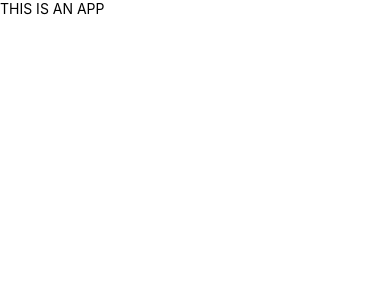
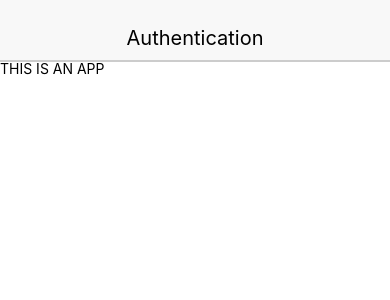
Before and after one commit to MuteBard/ReactNative, a React Native app in the folder auth/: screen / in a window 390 px wide. Shown: the top 300 px of the page. Built offline with nearby package versions, Linux system fonts and the light colour scheme.

Commit message:
reusable component refactor, power of import/export

```diff
--- a/auth/src/App.js
+++ b/auth/src/App.js
@@ -1,10 +1,12 @@
 import React, {Component} from 'react';
 import {View, Text} from 'react-native';
+import {Header} from './components/common';
 
 class App extends Component{
   render(){
     return(
       <View>
+        <Header headerText="Authentication"/>
         <Text>THIS IS AN APP</Text>
       </View>
     )
--- /dev/null
+++ b/auth/src/components/common/Button.js
@@ -0,0 +1,41 @@
+import React from 'react';
+import {Text, TouchableOpacity} from 'react-native';
+
+/*
+React Native linking is different from browser linking, there are no anchor tags
+In the docs under APIS there is Linking
+
+*/
+
+const Button = ({whenPressed, children}) => {
+  const {buttonStyle, textStyle} = styles;
+  return(
+    <TouchableOpacity onPress={whenPressed} style={buttonStyle}>
+      <Text style={textStyle}>{children}</Text>
+    </TouchableOpacity>
+  );
+};
+
+const styles = {
+  buttonStyle:{
+    flex: 1,
+    alignSelf: 'stretch',
+    backgroundColor: '#fff',
+    borderRadius: 5,
+    borderWidth: 1,
+    borderColor: '#007aff',
+    marginLeft: 5,
+    marginRight: 5
+  },
+  textStyle:{
+    alignSelf: 'center',
+    color: '#007aff',
+    fontSize: 16,
+    fontWeight: '600',
+    paddingTop:10,
+    paddingBottom:10
+  }
+}
+
+// export {Button: Button}; not valid therefore you can do ..
+export {Button}
--- /dev/null
+++ b/auth/src/components/common/Card.js
@@ -0,0 +1,30 @@
+//The purpose of this functional component is to serve as a glorified div
+//and to help with styling
+import React from 'react';
+import {View} from 'react-native';
+
+const Card = (props) => {
+  return (
+    <View style={styles.containerStyle}>
+      {props.children}
+    </View>
+  );
+}
+const styles = {
+  containerStyle: {
+    borderWidth: 1,
+    borderRadius: 2,
+    borderColor: '#ddd',
+    borderBottomWidth: 0,
+    shadowColor: '#000',
+    shadowOffset: {width: 0, height: 2},
+    shadowOpacity: 0.1,
+    shadowRadius: 2,
+    elevation : 1,
+    marginLeft: 5,
+    marginRight: 5,
+    marginTop: 10
+  }
+};
+
+export {Card}
--- /dev/null
+++ b/auth/src/components/common/CardSection.js
@@ -0,0 +1,22 @@
+import React from 'react';
+import {View} from 'react-native';
+
+const CardSection = (props) =>{
+  return(
+    <View style={styles.containerStyle}>{props.children}</View>
+  );
+};
+
+const styles = {
+  containerStyle:{
+    borderBottomWidth: 1,
+    padding: 5,
+    backgroundColor: '#fff',
+    justifyContent: 'flex-start',
+    flexDirection: 'row',
+    borderColor: '#ddd',
+    position: 'relative'
+
+  }
+}
+export {CardSection}
--- /dev/null
+++ b/auth/src/components/common/Header.js
@@ -0,0 +1,32 @@
+import React from 'react';
+import {Text, View} from 'react-native';
+
+
+const Header = (props) =>{
+  const {textStyle, viewStyle} = styles;
+  return (
+    <View style={viewStyle}>
+      <Text style={textStyle}>{props.headerText}</Text>
+    </View>
+  );
+};
+
+const styles = {
+  viewStyle:{
+    backgroundColor:  '#f8f8f8',
+    justifyContent: 'center',
+    alignItems : 'center',
+    height : 60,
+    paddingTop: 15,
+    shadowColor: '#000',
+    shadowOffset: {width: 0, height: 2},
+    shadowOpacity: 0.2,
+    elevation: 2,
+    position: 'relative'
+  },
+  textStyle:{
+    fontSize: 20
+  }
+};
+
+export {Header}
--- /dev/null
+++ b/auth/src/components/common/index.js
@@ -0,0 +1,13 @@
+/*
+whenever we have a file called index.js in a directory, whenever we try to
+import a file without specifying a file name, it will by default select the
+index.js file
+
+instead of importing the button then exporting the button, we will import out
+button this way. it works like a stepping stone
+*/
+
+export * from './Button';
+export * from './Header';
+export * from './Card';
+export * from './CardSection';
```
